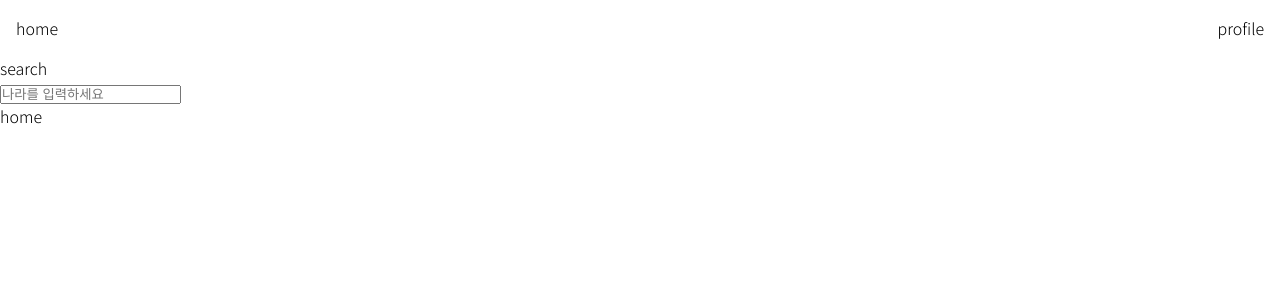
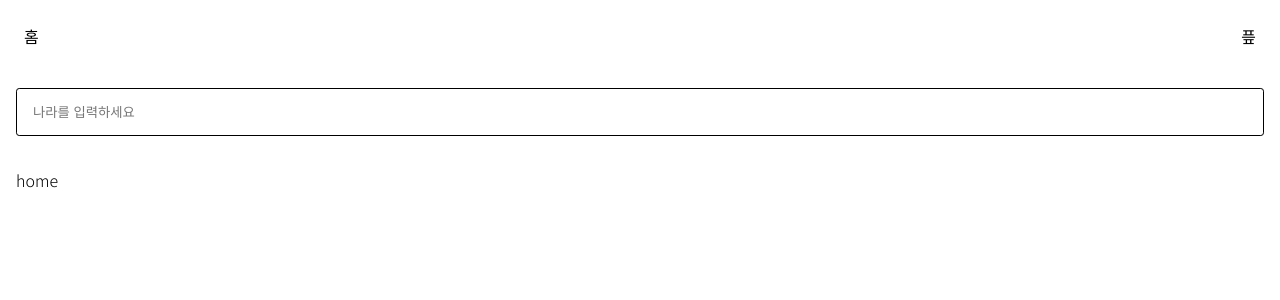
Before and after one commit to kaynekaynekayne/travel--call, a React (Create React App) app in the folder client/: page / in a window 1280 px wide. Shown: the top 300 px of the page. Built offline with nearby package versions, Linux system fonts and the light colour scheme.

Commit message:
overall styling

```diff
--- a/client/src/components/header.jsx
+++ b/client/src/components/header.jsx
@@ -6,8 +6,8 @@ const Header = () => {
     return (
         <nav>
             <NavStyle>
-                <li><Link to="/">home</Link></li>
-                <li><Link to="/user">profile</Link></li>
+                <li><Link to="/">홈</Link></li>
+                <li><Link to="/user">픞</Link></li>
             </NavStyle>
         </nav>
     )
@@ -16,7 +16,7 @@ const Header = () => {
 const NavStyle=styled.ul`
     display:flex;
     justify-content:space-between;
-    padding:1rem;
+    padding:0.5rem;
 `;
 
 export default Header
--- a/client/src/components/search.jsx
+++ b/client/src/components/search.jsx
@@ -1,5 +1,6 @@
 import React,{useState} from 'react'
 import {useNavigate} from 'react-router-dom';
+import styled from 'styled-components';
 
 
 const Search = () => {
@@ -15,8 +16,7 @@ const Search = () => {
 
     return (
         <form onSubmit={submitHandler}>
-            <div>search</div>
-            <input
+            <InputStyle
                 type="text"
                 value={country}
                 placeholder="나라를 입력하세요"
@@ -24,6 +24,15 @@ const Search = () => {
             />
         </form>
     )
-}
+};
+
+const InputStyle=styled.input`
+    width:100%;
+    height:3rem;
+    margin:2rem 0;
+    padding:1rem;
+    border-radius:0.2rem;
+    border:1px solid black;
+`;
 
 export default Search
--- a/client/src/pages/searched.jsx
+++ b/client/src/pages/searched.jsx
@@ -2,6 +2,7 @@ import React,{useEffect} from 'react'
 import { useState } from 'react';
 import {useParams} from 'react-router-dom';
 import { getLocalContact } from '../apis/localContact.js'
+import styled from 'styled-components';
 
 const Searched = () => {
 
@@ -18,8 +19,6 @@ const Searched = () => {
     const getContactLists=async()=>{
         try{
             const response=await getLocalContact(country)
-            console.log(keyword);
-            console.log(response.data[0])
             if(response.data.length===0){
                 setNoResult(true);
             } else{
@@ -32,25 +31,56 @@ const Searched = () => {
     }
 
     let ConvertStringToHTML = function(text) {
-        return <div dangerouslySetInnerHTML={{__html:text}}></div>;
+        console.log(text);
+        const arr=text && text.split('<h3').map(item=>'<div><h3'+item+'</div>').slice(1);
+        console.log(arr);
+        // return <div dangerouslySetInnerHTML={{__html:text}}></div>;
+        return <div dangerouslySetInnerHTML={{__html:arr && arr.join('')}}></div>;
     };
 
     return (
         <div>
             {noResult ? <h4>결과 없음</h4> :
-            <>
-                <div>
-                    <h4>{keyword.country_nm}</h4>
-                    <button>담기</button>
-                </div>
-                <img src={keyword.flag_download_url} />
-                <div>{ConvertStringToHTML(keyword.contact_remark)}</div>
-                <img style={{width:'200px'}} src={keyword.map_download_url} />
-                <img style={{width:'200px'}} src={keyword.dang_map_download_url}></img>
-            </>
+                <MainStyle>
+                    <img src={keyword.flag_download_url} />
+                    <h2>{keyword.country_nm}</h2>
+                    {/* <button>담기</button> */}
+                    <Content>
+                        {ConvertStringToHTML(keyword.contact_remark)}
+                    </Content>
+                    <div>
+                        <img src={keyword.map_download_url} />
+                        <img src={keyword.dang_map_download_url}></img>
+                    </div>
+                </MainStyle>
             }
         </div>
     )
 }
 
+const MainStyle=styled.div`
+    text-align:center;
+    margin:3rem 0;
+
+    h2{
+        margin-bottom:2.5rem;
+    }
+    div{
+        margin-top:2rem;
+    }
+`;
+
+const Content=styled.section`
+    div{
+        div{
+            h3{
+                margin-bottom:2rem;
+            }
+            padding:1.5rem;
+            margin:2rem auto;
+            background-image: linear-gradient(120deg, #fdfbfb 0%, #ebedee 100%);
+            box-shadow: 3px 5px 18px -6px rgba(0,0,0,0.17);
+    }
+`;
+
 export default Searched;
--- a/client/src/style/globalStyle.js
+++ b/client/src/style/globalStyle.js
@@ -4,6 +4,8 @@ export const GlobalStyles=createGlobalStyle`
 
     body{
         font-family: 'Noto Sans KR', sans-serif;
+        margin:1rem;
+
     }
 
     *{
@@ -13,5 +15,9 @@ export const GlobalStyles=createGlobalStyle`
         text-decoration: none;
         color:inherit;
         list-style:none;
+        img{
+            max-width:100%;
+            min-width:300px;
+        }
     }
 `;
```
